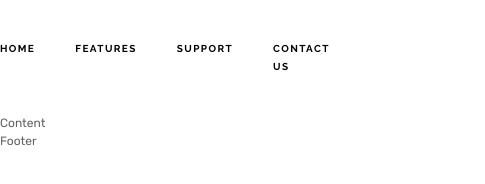
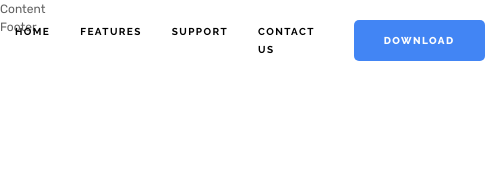
Before and after one commit to david-tseluiko/gocorona-website, a plain HTML site: page index.html in a window 390 px wide. Shown: the whole page, 485 px wide, since content can reach past the window. Drawn offline with nearby package versions, Linux system fonts and the light colour scheme.

Commit message:
Make header adaptive for all pc and tablets

```diff
--- a/css/style.css
+++ b/css/style.css
@@ -108,11 +108,38 @@ body {
 }
 
 [class*="__container"] {
-    max-width: 1050px;
+    max-width: 1080px;
     margin: 0 auto;
+    padding: 0 15px;
+}
+
+/* PC */
+@media (max-width: 1080px) {
+    [class*="__container"] {
+        max-width: 970px;
+    }
+}
+
+/* TABLET */
+@media (max-width: 991.98px) {
+    [class*="__container"] {
+        max-width: 750px;
+    }
+}
+
+/* MOBILE */
+@media (max-width: 767.98px) {
+    [class*="__container"] {
+        max-width: none;
+    }
 }
 
 .header {
+    position: absolute;
+    width: 100%;
+    top: 0;
+    left: 0;
+    z-index: 50;
 }
 .header__container {
     display: flex;
@@ -133,6 +160,7 @@ body {
     display: flex;
     gap: 40px;
 }
+
 .menu__item {
 }
 .menu__link {
@@ -147,6 +175,22 @@ body {
     display: flex;
     justify-content: flex-end;
 }
+
+@media (max-width: 991.98px) {
+    .header__container {
+        min-height: 80px;
+    }
+    .header__button {
+        flex: 0 0 150px;
+    }
+    .menu__list {
+        gap: 30px;
+    }
+    .menu {
+        padding: 0 20px 0 0;
+    }
+}
+
 .button {
     font-family: "Raleway";
     font-weight: 800;
```
